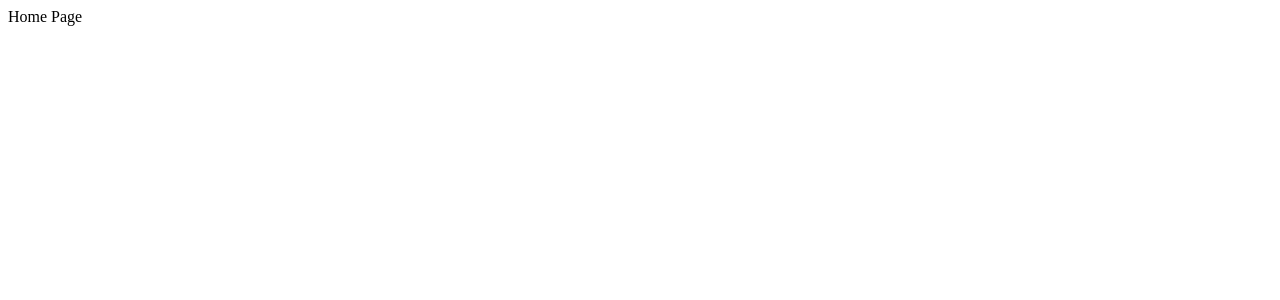
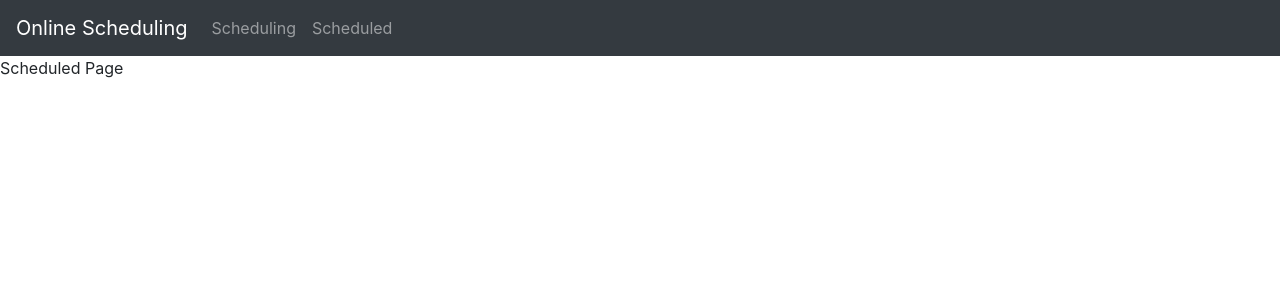
Before and after one commit to GabrielSantanaC/online-scheduling, a React (Create React App) app: page /scheduled in a window 1280 px wide. Shown: the top 300 px of the page. Built offline with nearby package versions, Linux system fonts and the light colour scheme.

Commit message:
Route structure and Navbar

```diff
--- a/src/App.jsx
+++ b/src/App.jsx
@@ -1,10 +1,10 @@
 import React from 'react';
-import Home from './pages/Home';
+import Routes from './routes';
 
 function App() {
   return (
     <div className="App">
-      <Home />
+      <Routes />
     </div>
   );
 }
--- /dev/null
+++ b/src/components/Navbar/index.jsx
@@ -0,0 +1,22 @@
+import React from 'react';
+import { Navbar, Nav } from 'react-bootstrap';
+import { Link } from 'react-router-dom';
+
+// eslint-disable-next-line react/prop-types
+export default function Header({ routes = [] }) {
+  return (
+    <div>
+      <Navbar bg="dark" variant="dark" expand="lg">
+        <Navbar.Brand as={Link} to="/">Online Scheduling</Navbar.Brand>
+        <Navbar.Toggle aria-controls="basic-navbar-nav" />
+        <Navbar.Collapse id="basic-navbar-nav">
+          <Nav className="mr-auto">
+            {routes.map(({ path, name }) => (
+              <Nav.Link className="nav-link" as={Link} key={path} to={path}>{name}</Nav.Link>
+            ))}
+          </Nav>
+        </Navbar.Collapse>
+      </Navbar>
+    </div>
+  );
+}
--- a/src/index.jsx
+++ b/src/index.jsx
@@ -1,6 +1,7 @@
 import React from 'react';
 import ReactDOM from 'react-dom';
 import App from './App';
+import 'bootstrap/dist/css/bootstrap.min.css';
 
 ReactDOM.render(
   <App />,
--- /dev/null
+++ b/src/routes.jsx
@@ -0,0 +1,28 @@
+import React from 'react';
+import { BrowserRouter, Switch, Route } from 'react-router-dom';
+import Navbar from './components/Navbar';
+import Home from './pages/Home';
+import Scheduled from './pages/Scheduled';
+
+const routes = [{
+  componet: Home,
+  path: '/',
+  name: 'Scheduling',
+}, {
+  componet: Scheduled,
+  path: '/scheduled',
+  name: 'Scheduled',
+}];
+
+const Routes = () => (
+  <BrowserRouter>
+    <Navbar routes={routes} />
+    <Switch>
+      {routes.map(({ path, componet }) => (
+        <Route exact path={path} component={componet} />
+      ))}
+    </Switch>
+  </BrowserRouter>
+);
+
+export default Routes;
```
